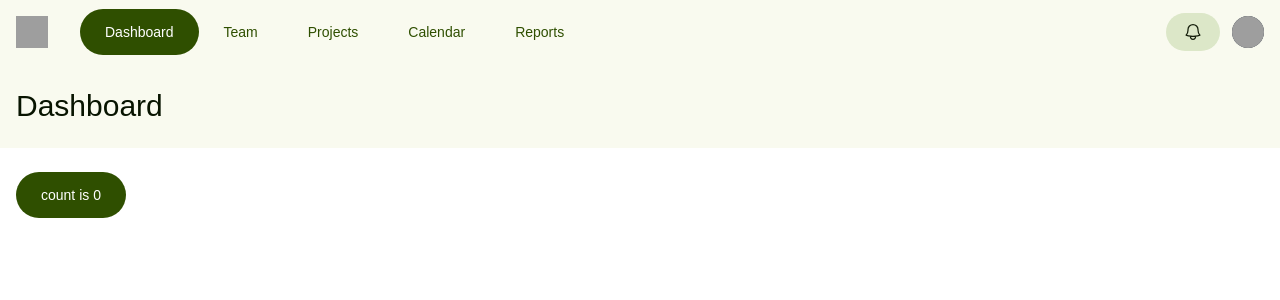
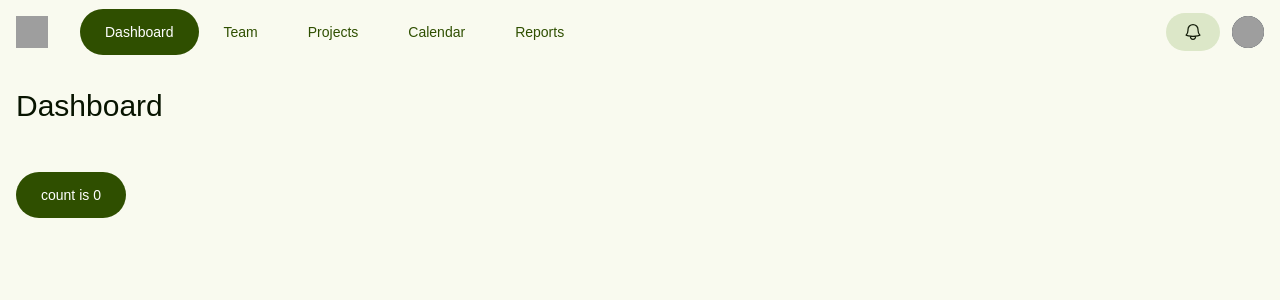
Before and after one commit to cloudyyoung/planucalgary, a React (Vite) app: page / in a window 1280 px wide. Shown: the top 300 px of the page. Built offline with nearby package versions, Linux system fonts and the light colour scheme; grey boxes are pictures that could not be loaded; a web font is replaced by a local one.

Commit message:
Update index.css

```diff
--- a/src/index.css
+++ b/src/index.css
@@ -6,5 +6,5 @@
 
 
 body {
-  @apply bg-white
+  @apply bg-surface
 }
```
